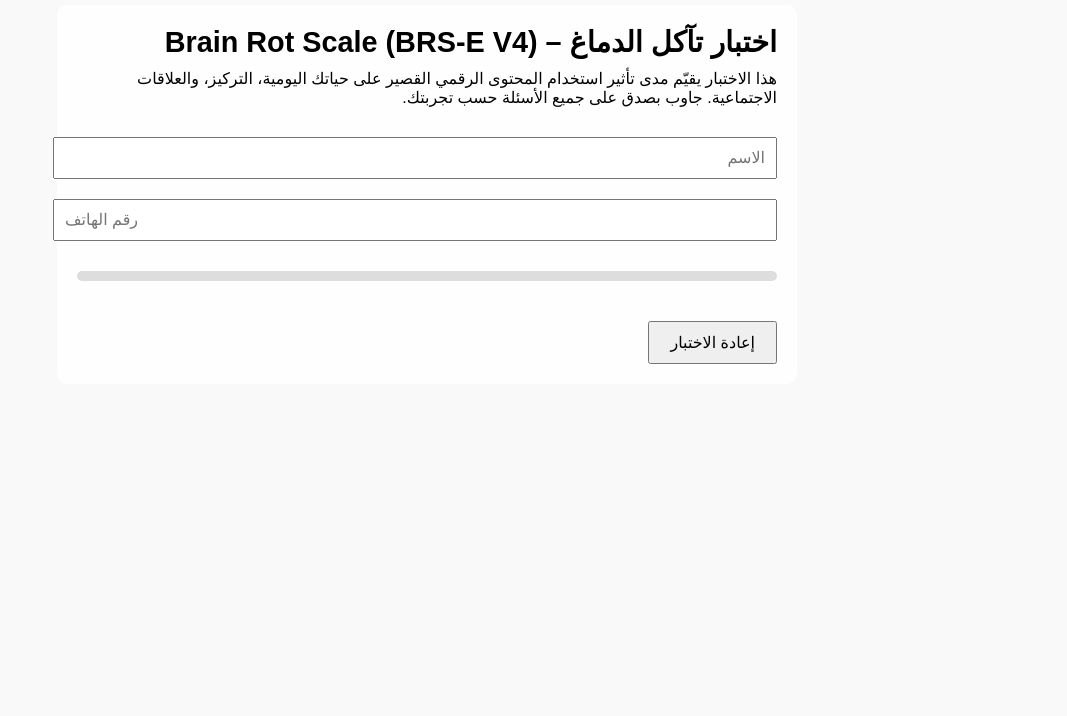
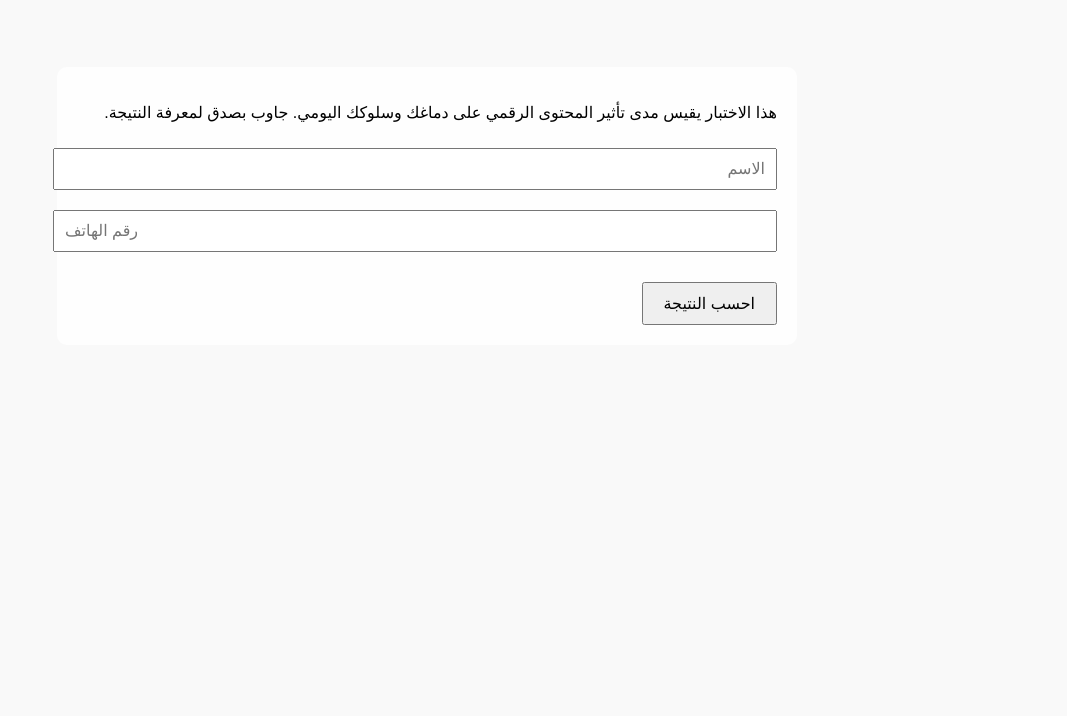
Before and after one commit to amlyaser76-eng/Brain-Rot, a plain HTML site: page index.html in a window 1280 px wide. Shown: the part 84-800 px from the top of the page, without its empty margins (213-1280 px from the left). Drawn offline with Linux system fonts and the light colour scheme.

Commit message:
Update index.html

```diff
--- a/index.html
+++ b/index.html
@@ -1,24 +1,24 @@
 <!DOCTYPE html>
 <html lang="ar" dir="rtl">
 <head>
-  <meta charset="UTF-8">
-  <meta name="viewport" content="width=device-width, initial-scale=1.0">
-  <title>اختبار تآكل الدماغ – BRS-E V4</title>
-  <link rel="stylesheet" href="style.css">
+<meta charset="UTF-8">
+<meta name="viewport" content="width=device-width, initial-scale=1.0">
+<title>اختبار الدماغ – Brain Test</title>
+<link rel="stylesheet" href="style.css">
 </head>
 <body>
   <div class="background"></div>
 
   <header>
+    <h1 id="siteName">اختبار الدماغ</h1>
     <div class="language-toggle" id="langToggle">
       <img src="assets/icons/globe.svg" alt="تبديل اللغة">
     </div>
   </header>
 
   <main>
-    <section class="test-description">
-      <h1>اختبار تآكل الدماغ – Brain Rot Scale (BRS-E V4)</h1>
-      <p>هذا الاختبار يقيّم مدى تأثير استخدام المحتوى الرقمي القصير على حياتك اليومية، التركيز، والعلاقات الاجتماعية. جاوب بصدق على جميع الأسئلة حسب تجربتك.</p>
+    <section class="intro">
+      <p id="introText">هذا الاختبار يقيس مدى تأثير المحتوى الرقمي على دماغك وسلوكك اليومي. جاوب بصدق لمعرفة النتيجة.</p>
     </section>
 
     <section class="user-info">
@@ -26,17 +26,16 @@
       <input type="tel" id="phone" placeholder="رقم الهاتف">
     </section>
 
-    <section class="progress-bar">
-      <div class="progress"></div>
+    <section class="test-questions" id="questions"></section>
+
+    <button id="submitTest">احسب النتيجة</button>
+
+    <section class="result" id="result" style="display:none;">
+      <h2 id="resultTitle">النتيجة</h2>
+      <p id="resultText"></p>
     </section>
-
-    <section class="test-questions" id="questions">
-      <!-- الأسئلة ستُملأ ديناميكيًا بواسطة script.js -->
-    </section>
-
-    <button id="resetTest">إعادة الاختبار</button>
   </main>
 
-  <script src="script.js"></script>
+<script src="script.js"></script>
 </body>
 </html>
```
